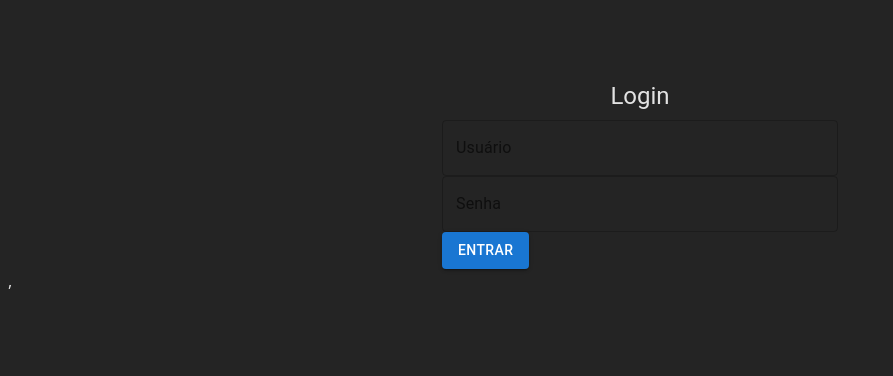
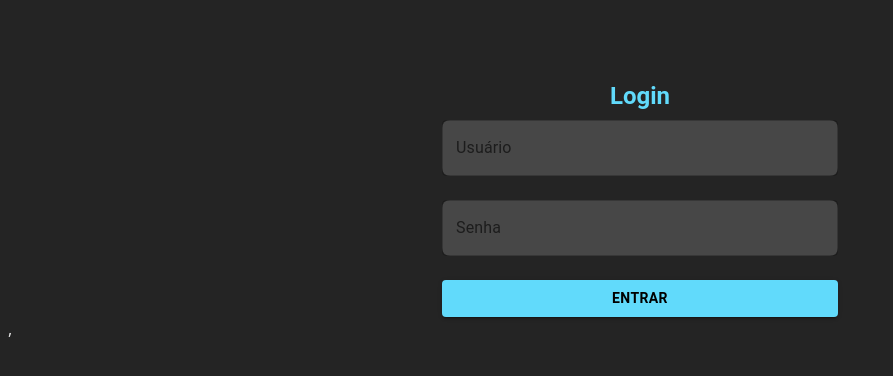
Before and after one commit to flaviare1s/task-list-react, a React (Vite) app: page / in a window 1280 px wide. Shown: the top 376 px of the page, without its empty margins (0-893 px from the left). Built offline with nearby package versions, Linux system fonts and the light colour scheme; data requests are answered from the project's data file.

Commit message:
style: ajusta estilos da página de login

```diff
--- a/server/db.json
+++ b/server/db.json
@@ -29,12 +29,6 @@
       "userId": "1"
     },
     {
-      "id": "1892",
-      "title": "teste",
-      "completed": false,
-      "userId": "2"
-    },
-    {
       "id": "4aa7",
       "title": "Tarefa da Ana 2",
       "completed": false,
@@ -45,6 +39,12 @@
       "title": "Estudar",
       "completed": false,
       "userId": "1"
+    },
+    {
+      "id": "082f",
+      "title": "Comprar batata no intervalo",
+      "completed": true,
+      "userId": "2"
     }
   ]
 }
--- a/src/pages/Login.jsx
+++ b/src/pages/Login.jsx
@@ -24,11 +24,12 @@ export const Login = () => {
 
   return (
     <Container maxWidth="xs" sx={{ mt: 10 }}>
-      <Typography variant="h5" align="center" gutterBottom>
+      <Typography variant="h5" align="center" gutterBottom sx={{ color: "#61dafb", fontWeight: "bold" }}>
         Login
       </Typography>
-      <Box component="form" onSubmit={handleSubmit}>
+      <Box component="form" onSubmit={handleSubmit} sx={{ display: "flex", flexDirection: "column", gap: 3 }}>
         <TextField
+          sx={{ backgroundColor: "#474747", borderRadius: "8px" }}
           label="Usuário"
           variant="outlined"
           type="text"
@@ -38,6 +39,7 @@ export const Login = () => {
         />
 
         <TextField
+          sx={{ backgroundColor: "#474747", borderRadius: "8px" }}
           label="Senha"
           variant="outlined"
           type="password"
@@ -51,7 +53,7 @@ export const Login = () => {
           <CircularProgress />
         </Box>
         ) : (
-          <Button variant="contained" type="submit">
+          <Button variant="contained" type="submit" sx={{ backgroundColor: "#61dafb", color: "black", fontWeight: "bold" }}>
             Entrar
           </Button>
         )}
```
